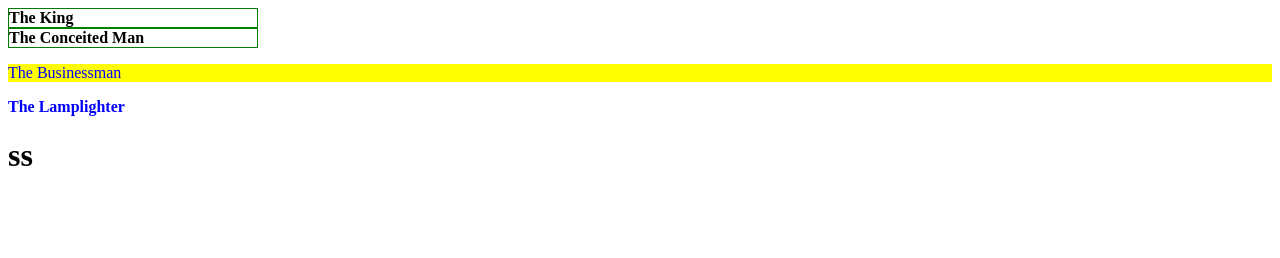
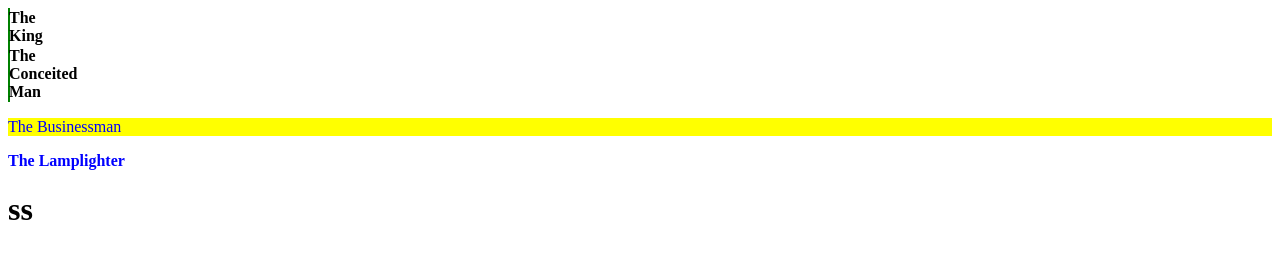
Before and after one commit to tenull/tenull2.github.io, a plain HTML site: page index.html in a window 1280 px wide. Drawn offline with Linux system fonts and the light colour scheme.

Commit message:
Update style.css

```diff
--- a/style.css
+++ b/style.css
@@ -13,7 +13,7 @@
 .container {
 
   font-weight: bold;
-  width: 250px;
+  width: 2px;
 
 }
 #b325 {
```
